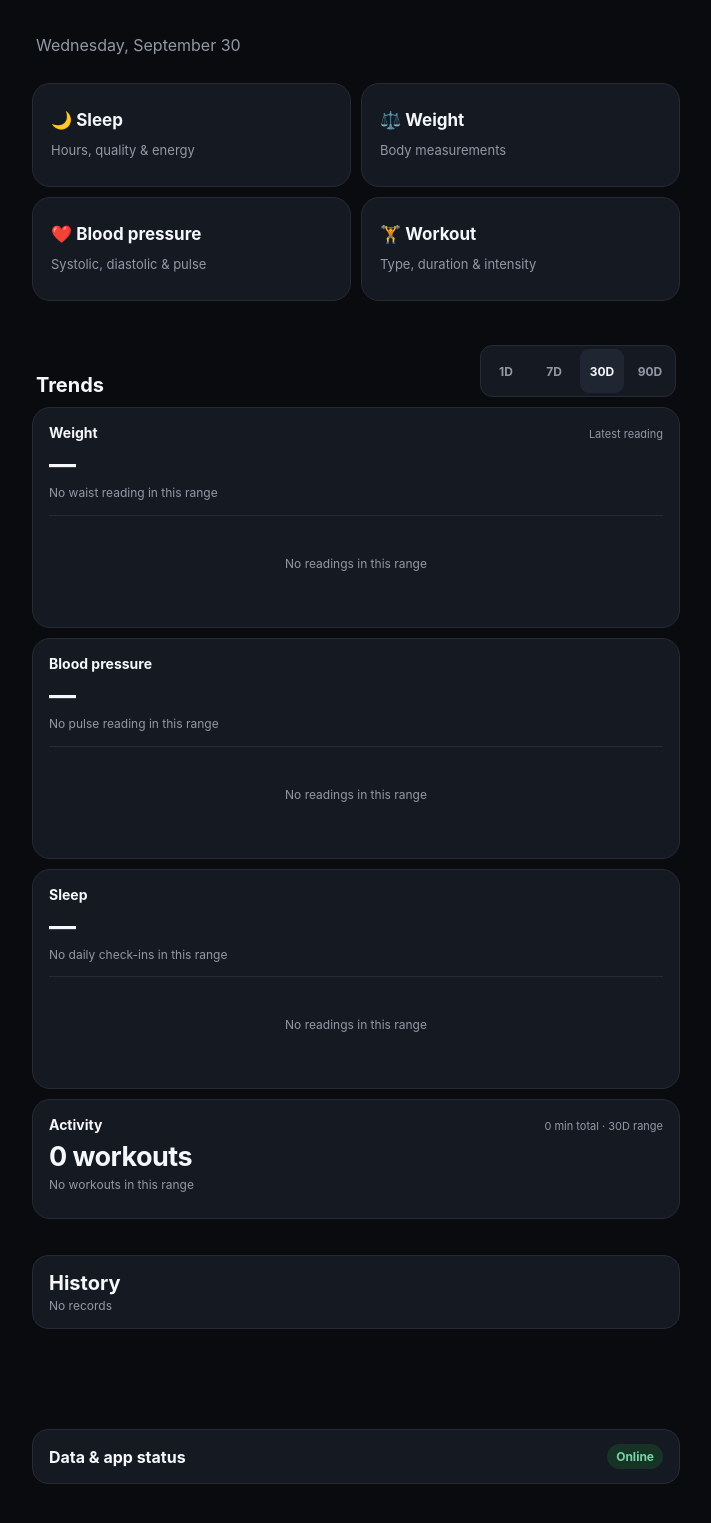
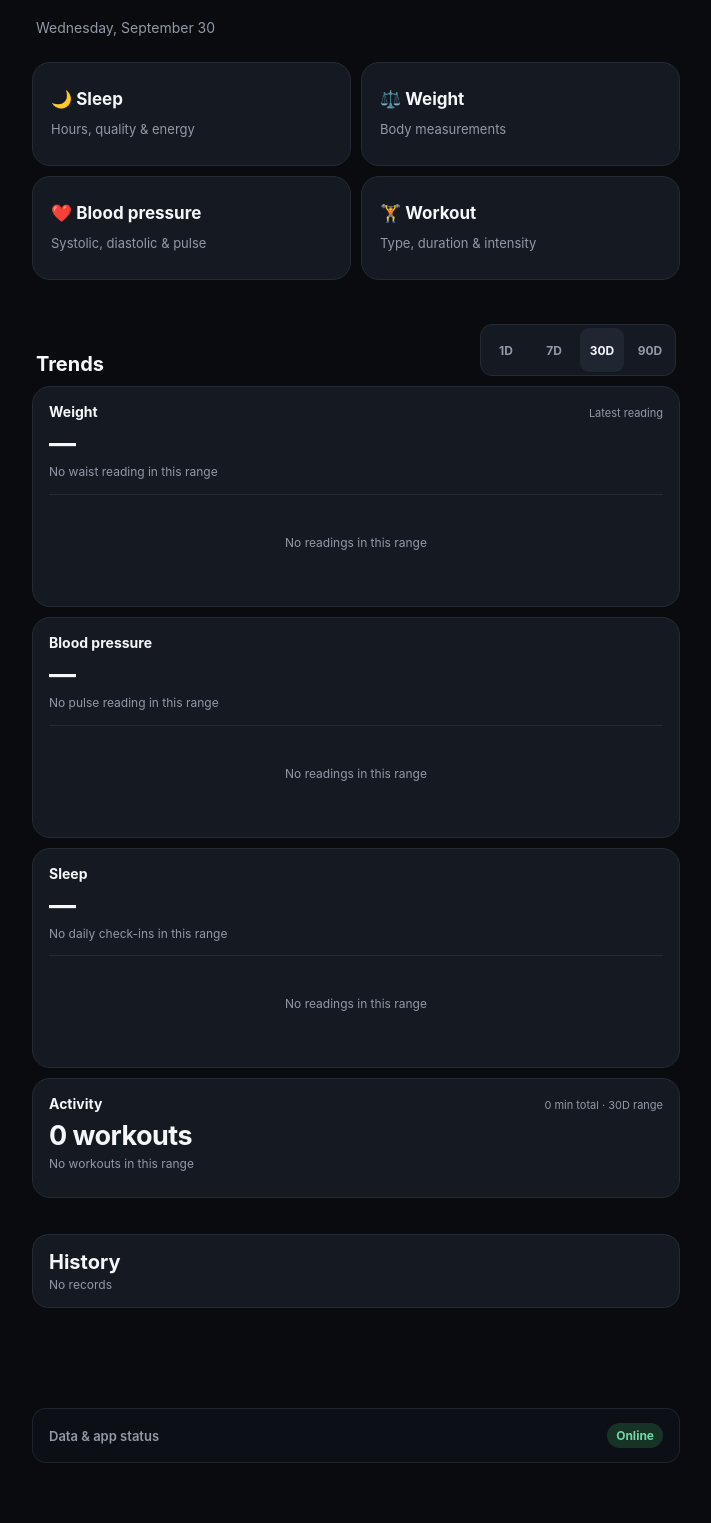
Before and after one commit to reskalis/HealthTracker, a website with bundled scripts: page index.html in a window 1280 px wide. Shown: the part 71-1594 px from the top of the page, without its empty margins (284-995 px from the left). Before the commit the page ends 1573 px from the top, so only its background shows below. Built offline with nearby package versions, Linux system fonts and the light colour scheme.

Commit message:
Give app status a quieter tertiary treatment

```diff
--- a/css/components.css
+++ b/css/components.css
@@ -47,25 +47,22 @@ header {
 }
 
 .hero {
-  padding: 22px 20px 16px;
+  padding: 10px 20px 18px;
 }
 
 .hero p {
-  margin: 4px 0;
+  margin: 0;
   color: var(--muted);
-}
-
-.hero h2 {
-  margin: 7px 0;
-  font-size: 32px;
+  font-size: 14px;
 }
 
 .status-panel {
-  margin: 0 16px 18px;
-  border: 1px solid var(--line);
-  border-radius: 16px;
-  background: var(--panel);
+  margin: 8px 16px 100px;
+  border: 1px solid color-mix(in srgb, var(--line) 72%, transparent);
+  border-radius: 14px;
+  background: color-mix(in srgb, var(--panel) 38%, transparent);
   overflow: hidden;
+  color: var(--muted);
 }
 
 .status-panel summary {
@@ -75,7 +72,8 @@ header {
   gap: 12px;
   padding: 14px 16px;
   cursor: pointer;
-  font-weight: 700;
+  font-size: 13px;
+  font-weight: 600;
   list-style: none;
 }
 
@@ -105,14 +103,14 @@ header {
   display: grid;
   grid-template-columns: 1fr 1fr;
   gap: 1px;
-  background: var(--line);
+  background: color-mix(in srgb, var(--line) 72%, transparent);
 }
 
 .status-grid > div {
   display: flex;
   flex-direction: column;
   gap: 4px;
-  background: var(--panel);
+  background: color-mix(in srgb, var(--panel) 55%, var(--bg));
   padding: 13px 16px;
 }
 
```
